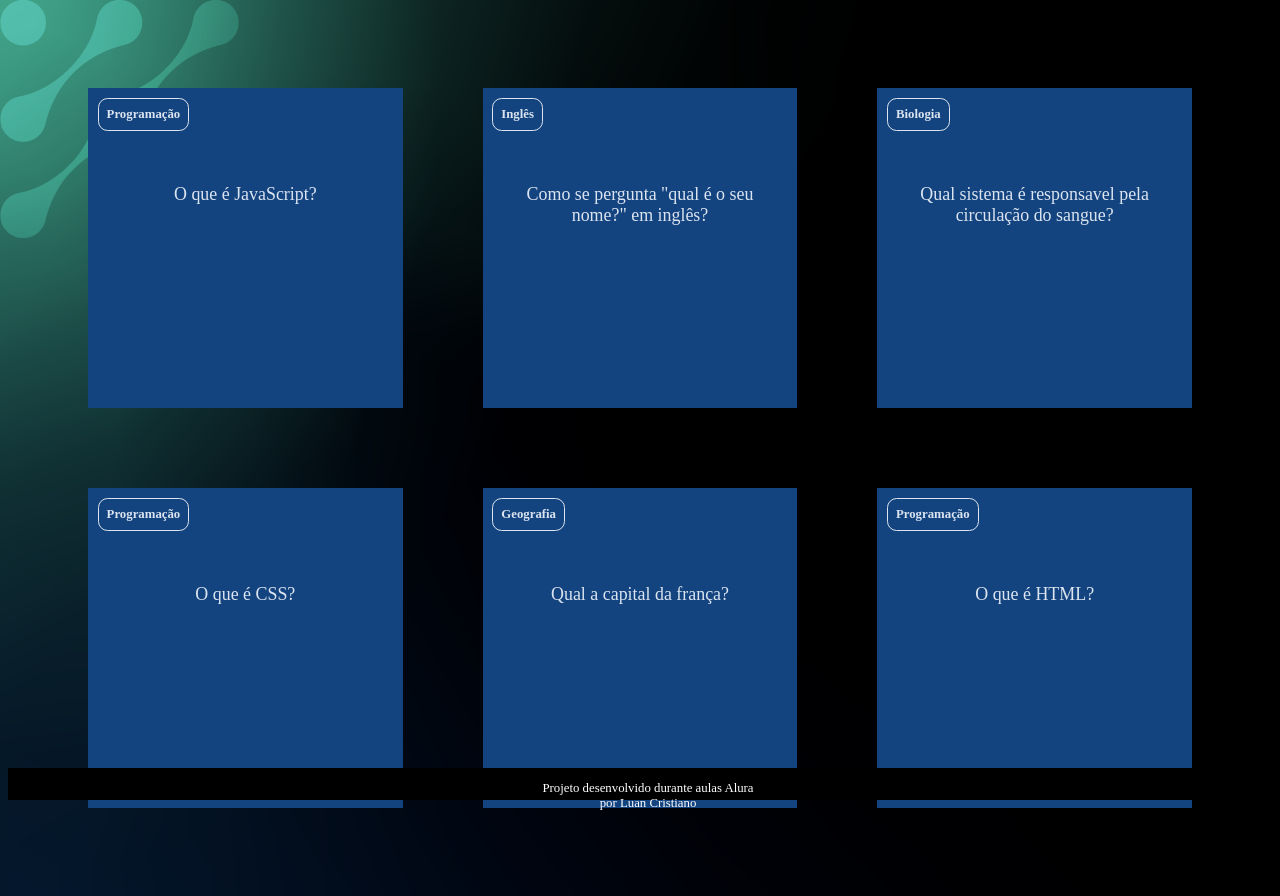
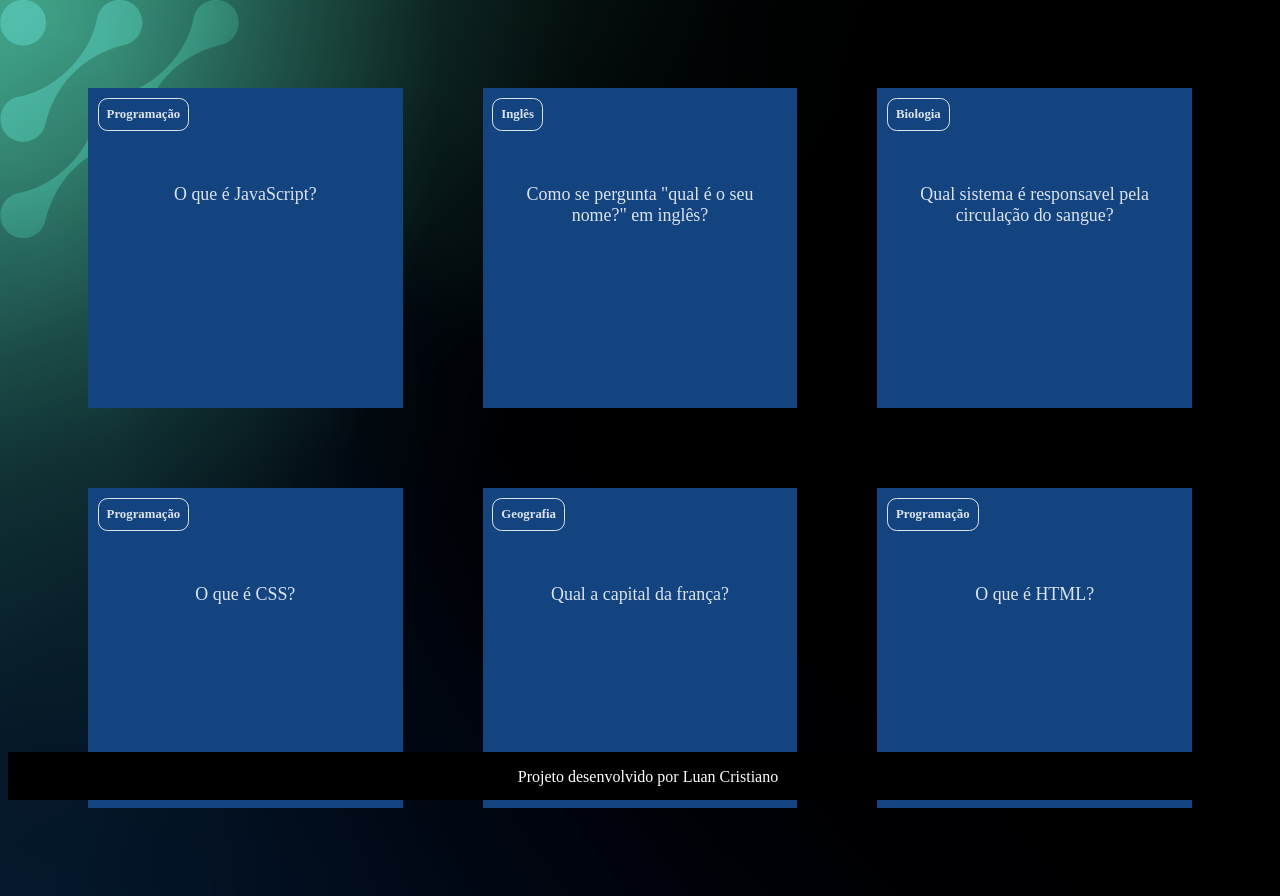
Before and after one commit to luanxfx/B2FLASHCARD, a plain HTML site: page index.html in a window 1280 px wide. Drawn offline with Linux system fonts and the light colour scheme.

Commit message:
finalizado

```diff
--- a/assets/style.css
+++ b/assets/style.css
@@ -87,11 +87,11 @@ footer {
     position: fixed;
     bottom: 0;
     width: 100%;
-    height: 2rem;
+    height: 3rem;
 }
 
 footer p {
     text-align: center;
-    font-size: 0.8rem;
-    margin-top: 0,rem;
+    font-size: 1.0rem;
+    margin-top: 1.0rem;
 }
--- a/index.html
+++ b/index.html
@@ -78,7 +78,7 @@
         </section>
     </main>
     <footer>
-        <p>Projeto desenvolvido durante aulas Alura<br>por Luan Cristiano</p>
+        <p>Projeto desenvolvido por Luan Cristiano</p>
     </footer>
 </body>
 </html>
```
